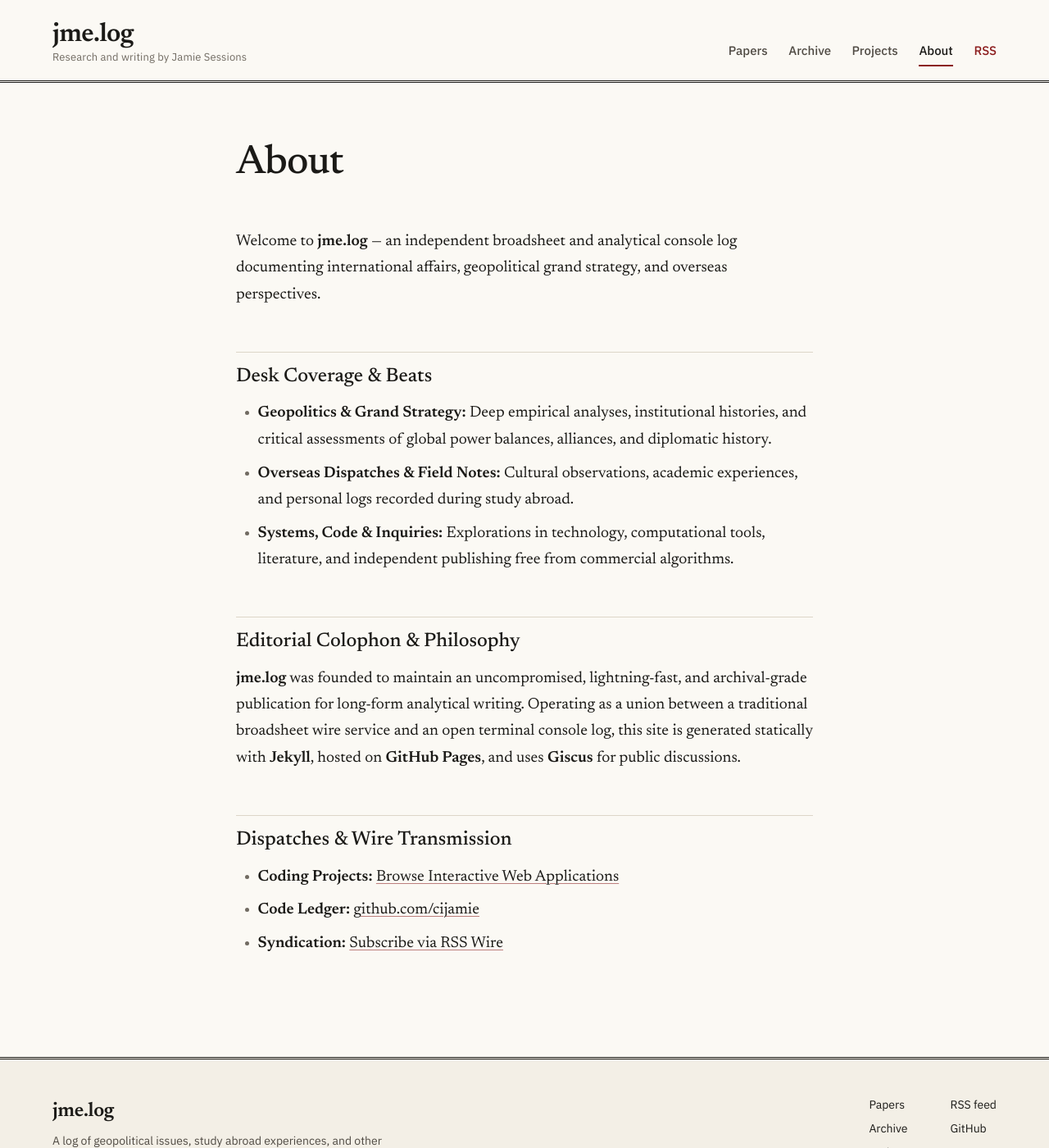
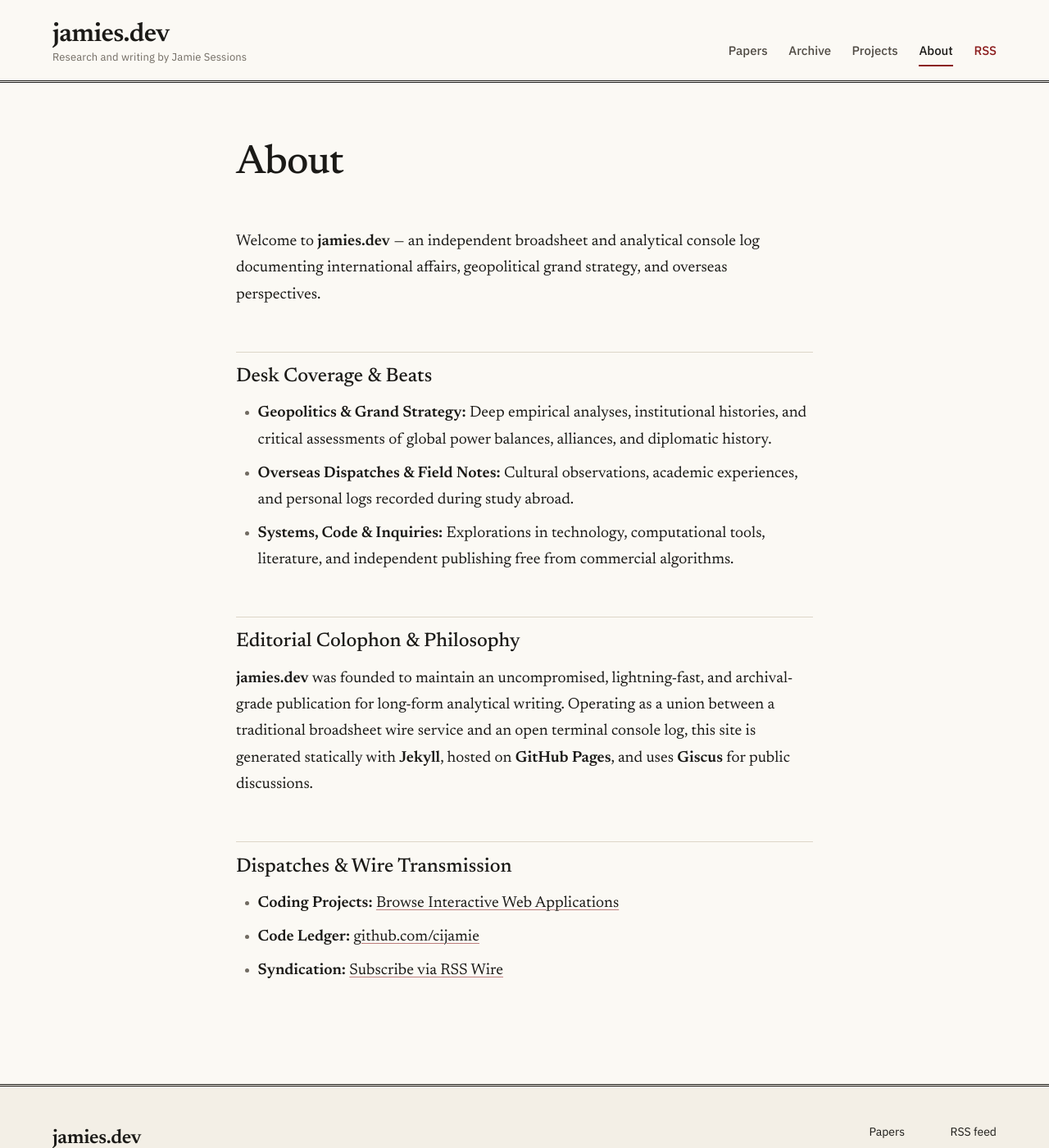
Before and after one commit to cijamie/cijamie.github.io, a Jekyll site: the page built from about.md, in a window 1280 px wide and 1400 px high. Shown: the whole window at 82% size. Built offline with Jekyll 4.4.1, drawn with Linux system fonts in a browser that asks for light colours; comment, search, counter and statistics services are not loaded.

Commit message:
Rename site to jamies.dev and move domain from ijme.tk

```diff
--- a/_config.yml
+++ b/_config.yml
@@ -1,5 +1,5 @@
 # Site Settings
-title: "jme.log"
+title: "jamies.dev"
 author: "Jamie"
 author_name: "Jamie Sessions"     # Full name shown in the header and used for citations
 author_citation: "Sessions, J."   # APA-style author used in the "Cite this paper" box
--- a/about.md
+++ b/about.md
@@ -4,7 +4,7 @@
 permalink: /about/
 ---
 
-Welcome to **jme.log** — an independent broadsheet and analytical console log documenting international affairs, geopolitical grand strategy, and overseas perspectives.
+Welcome to **jamies.dev** — an independent broadsheet and analytical console log documenting international affairs, geopolitical grand strategy, and overseas perspectives.
 
 ### Desk Coverage & Beats
 
@@ -14,7 +14,7 @@
 
 ### Editorial Colophon & Philosophy
 
-**jme.log** was founded to maintain an uncompromised, lightning-fast, and archival-grade publication for long-form analytical writing. Operating as a union between a traditional broadsheet wire service and an open terminal console log, this site is generated statically with **Jekyll**, hosted on **GitHub Pages**, and uses **Giscus** for public discussions.
+**jamies.dev** was founded to maintain an uncompromised, lightning-fast, and archival-grade publication for long-form analytical writing. Operating as a union between a traditional broadsheet wire service and an open terminal console log, this site is generated statically with **Jekyll**, hosted on **GitHub Pages**, and uses **Giscus** for public discussions.
 
 ### Dispatches & Wire Transmission
 
--- a/assets/css/style.css
+++ b/assets/css/style.css
@@ -1,5 +1,5 @@
 /* ==========================================================================
-   jme.log — site styles
+   jamies.dev — site styles
    A research journal on newsprint: warm paper, carbon ink, crimson accent.
    Newsreader carries all editorial text; IBM Plex Sans handles interface
    labels and metadata. Light theme only.
--- a/assets/js/monograph.js
+++ b/assets/js/monograph.js
@@ -1,6 +1,6 @@
 /**
  * monograph.js
- * Interactive scripts for jme.log analytical monographs
+ * Interactive scripts for jamies.dev analytical monographs
  * High School through Adult accessibility features
  */
 
```
Also changed, not shown: SETUP.md (+1 -1 lines), README.md, 1 other file.
